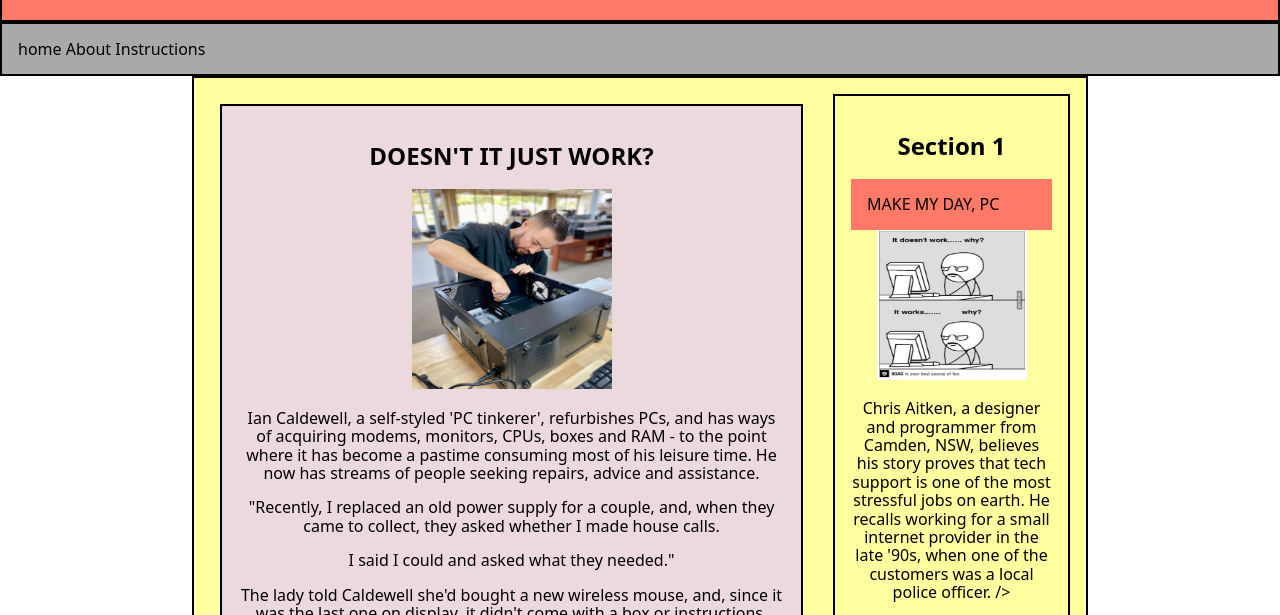
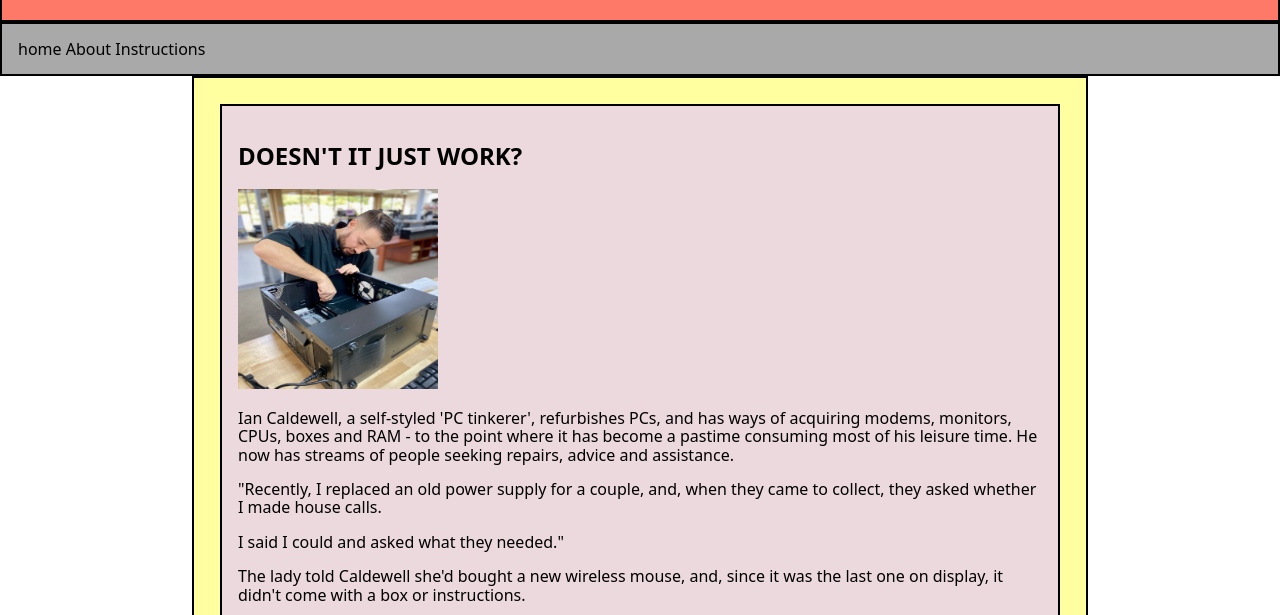
Before and after one commit to Hyoin-Lee/web_tech_portfolio, a website: page phase-3/index.html in a window 1280 px wide. Shown: the part 94-709 px from the top of the page. Drawn offline with Linux system fonts and the light colour scheme.

Commit message:
phase-3 index.html updated (<div> removed, css modified

```diff
--- a/phase-3/assets/css/styles.css
+++ b/phase-3/assets/css/styles.css
@@ -104,6 +104,12 @@
         border: 2px black solid;
     }
 
+    main {
+        display: flex;
+        flex-wrap: wrap;
+        justify-content: space-around;
+    }
+
     .main-container {
         display: flex;
         justify-content: center;
@@ -123,7 +129,7 @@
     }
 
     .article {
-        text-align: center;
+        text-align: left;
         background-color: #ECD9DD;
         padding: 1rem;
         border: 2px solid black;
--- a/phase-3/index.html
+++ b/phase-3/index.html
@@ -17,9 +17,7 @@
         <a>About</a>
         <a>Instructions</a>
     </nav>
-    <main>
-        <div class="main-container">
-            <div class="articles">
+    <main class="main-container">
         <article class="article">
             <h2>DOESN'T IT JUST WORK?</h2>
             <img src="assets/img/280121508_7849658908385003_1838534340128302293_n-819x1024.jpg"
@@ -74,10 +72,9 @@
                 should be turned on. After I explained it, she told me that she was about to
                 present a talk on internet security."</p>
         </article>
-            </div>
+
 
             <aside>
-                <div class="aside-container">
                 <section>
                     <h2>Section 1</h2>
                     <header class="section-header">MAKE MY DAY, PC</header>
@@ -111,9 +108,8 @@
                     <p class="section-paragraph">Section content 3</p>
                     <footer class="section-footer">Footer: Scott</footer>
                 </section>
-                </div>
             </aside>
-        </div>
+
     </main>
     <footer>
         <h1>Copyright 2023. Scott</h1>
```
Lines whose indentation alone changed are shown as unchanged.
